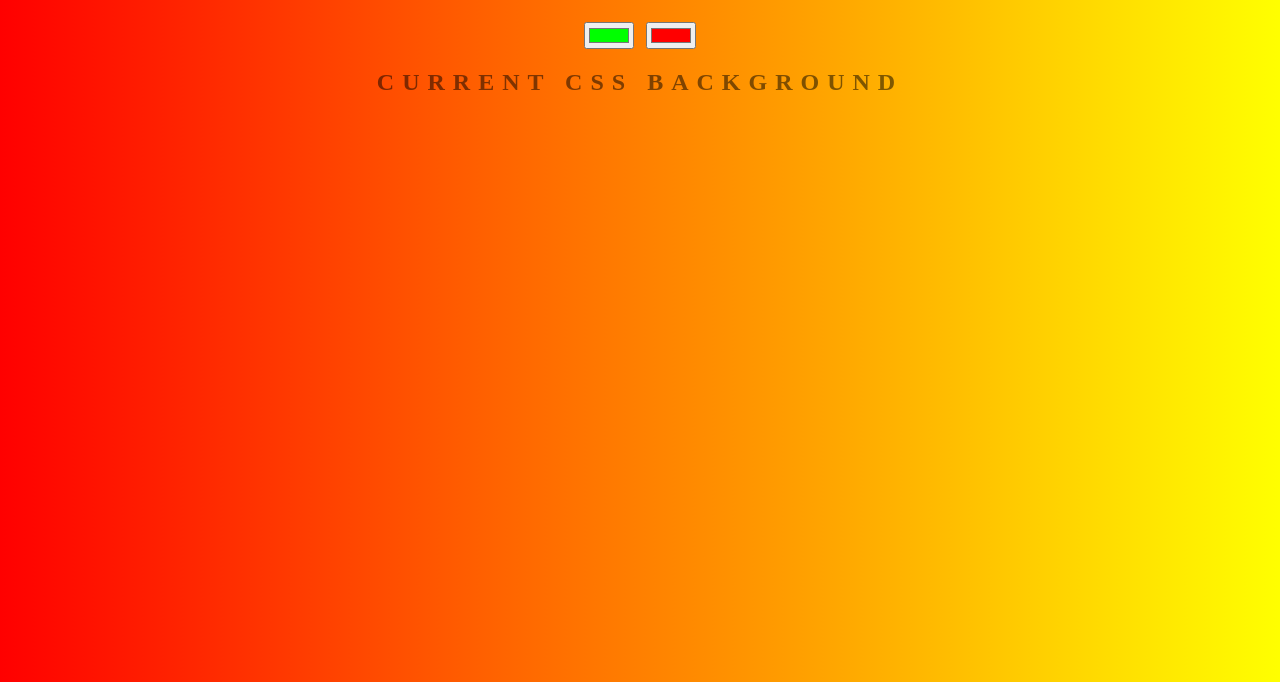
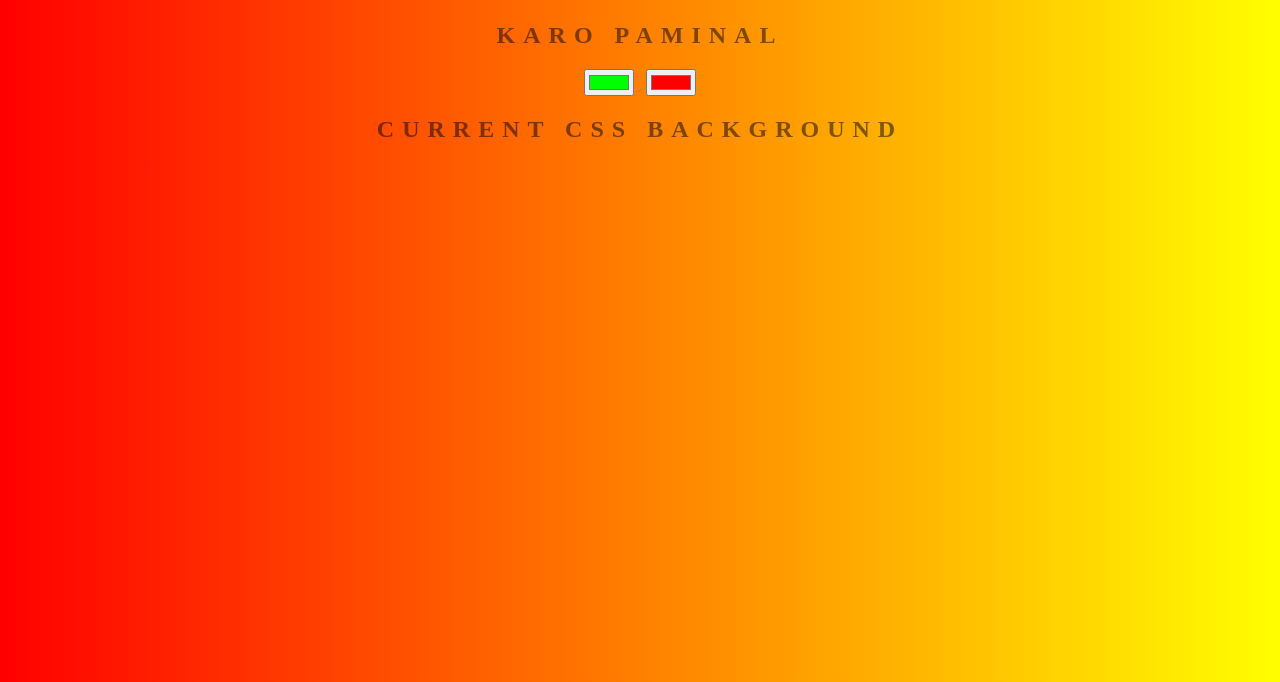
Before and after one commit to mbah7onez/background-generator-2022, a plain HTML site: page index.html in a window 1280 px wide. Shown: the part 118-800 px from the top of the page. Drawn offline with Linux system fonts and the light colour scheme.

Commit message:
Menambahkan Karopaminal

```diff
--- a/index.html
+++ b/index.html
@@ -6,6 +6,7 @@
 </head>
 <body id="gradient">
 	<h1>Propam Generator</h1>
+	<h2>Karo Paminal</h2>
 	<input class="color1" type="color" name="color1" value="#00ff00">
 	<input class="color2" type="color" name="color2" value="#ff0000">
 	<h2>Current CSS Background</h2>
```
